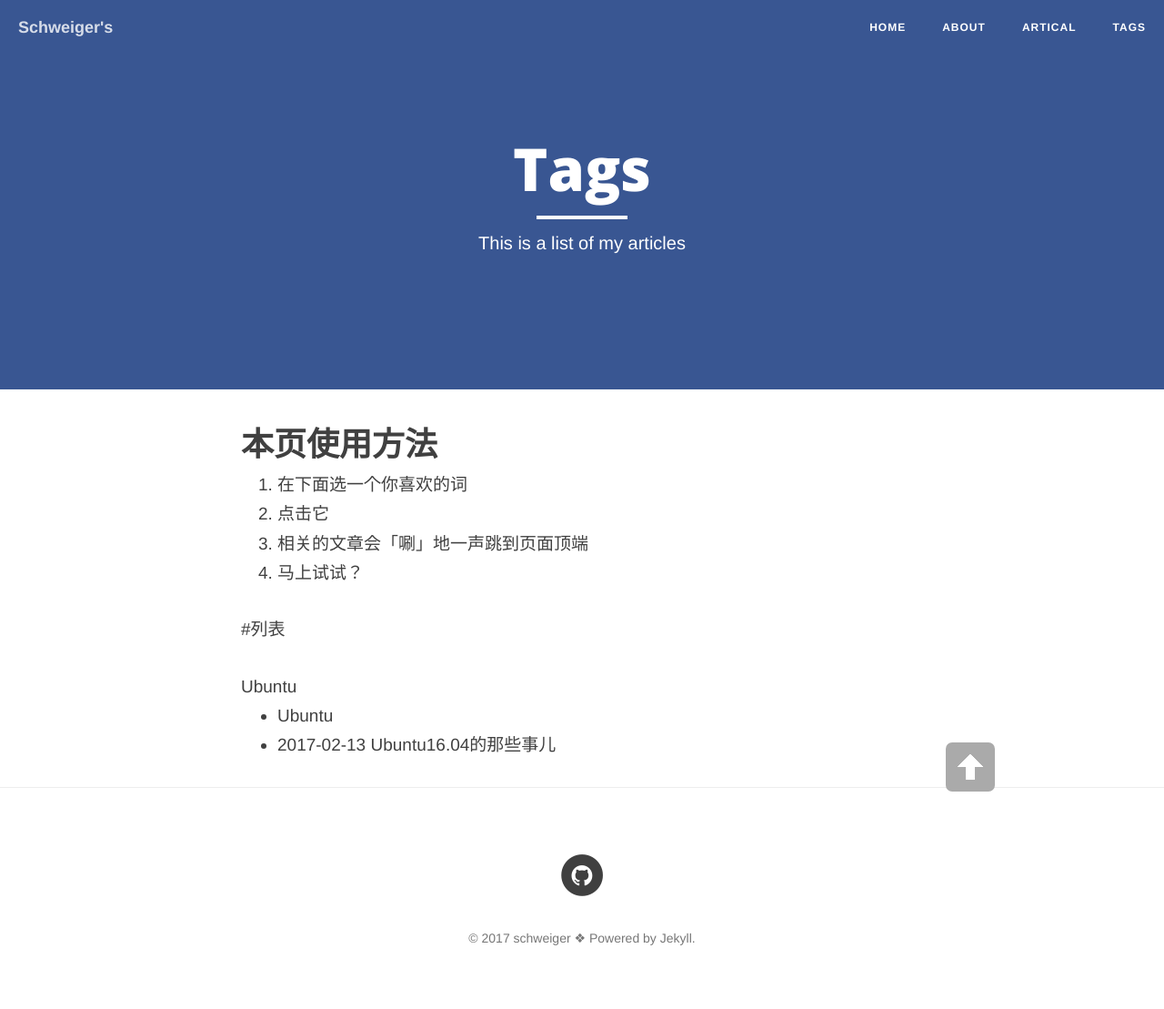
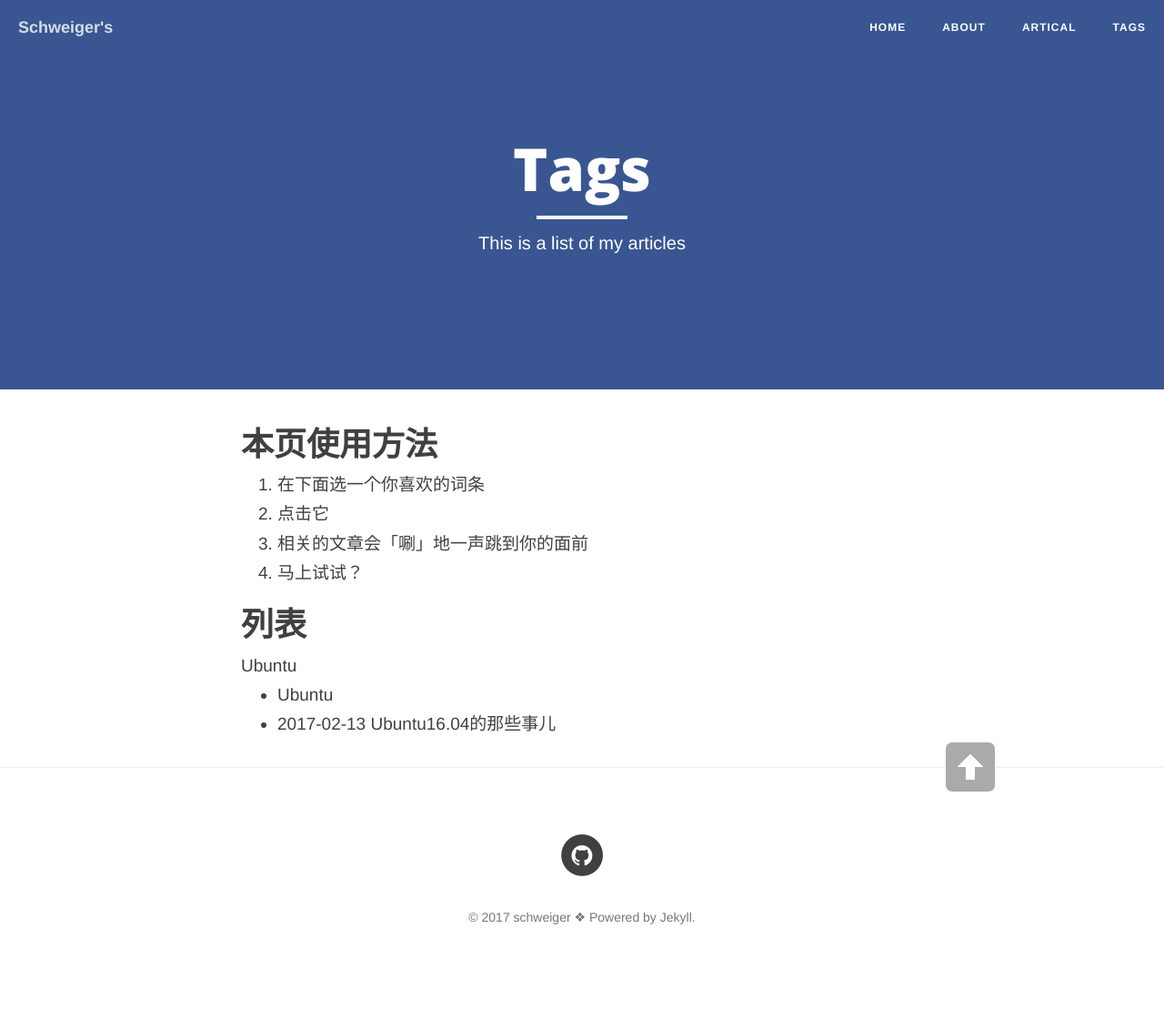
Before and after one commit to 8527/8527.github.io, a Jekyll site: the page built from tags.md, in a window 1280 px wide. Shown: the whole page at 91% size. Built offline with Jekyll 4.4.1, drawn with Linux system fonts in a browser that asks for light colours; nearby versions of some CDN libraries; library files that are not in the unit come from our copies; after the commit the page ends 1086 px from its top, so only the background shows below that.

Commit message:
Update tags.md

```diff
--- a/tags.md
+++ b/tags.md
@@ -8,9 +8,9 @@ header-img:
 
 # 本页使用方法
 
-1. 在下面选一个你喜欢的词
+1. 在下面选一个你喜欢的词条
 2. 点击它
-3. 相关的文章会「唰」地一声跳到页面顶端
+3. 相关的文章会「唰」地一声跳到你的面前
 4. 马上试试？
 
 <!--
@@ -24,7 +24,7 @@ header-img:
 
 # lists
 -->
-#列表
+# 列表
 
 <div id='tag_cloud'>
 {% for tag in site.tags %}
```
